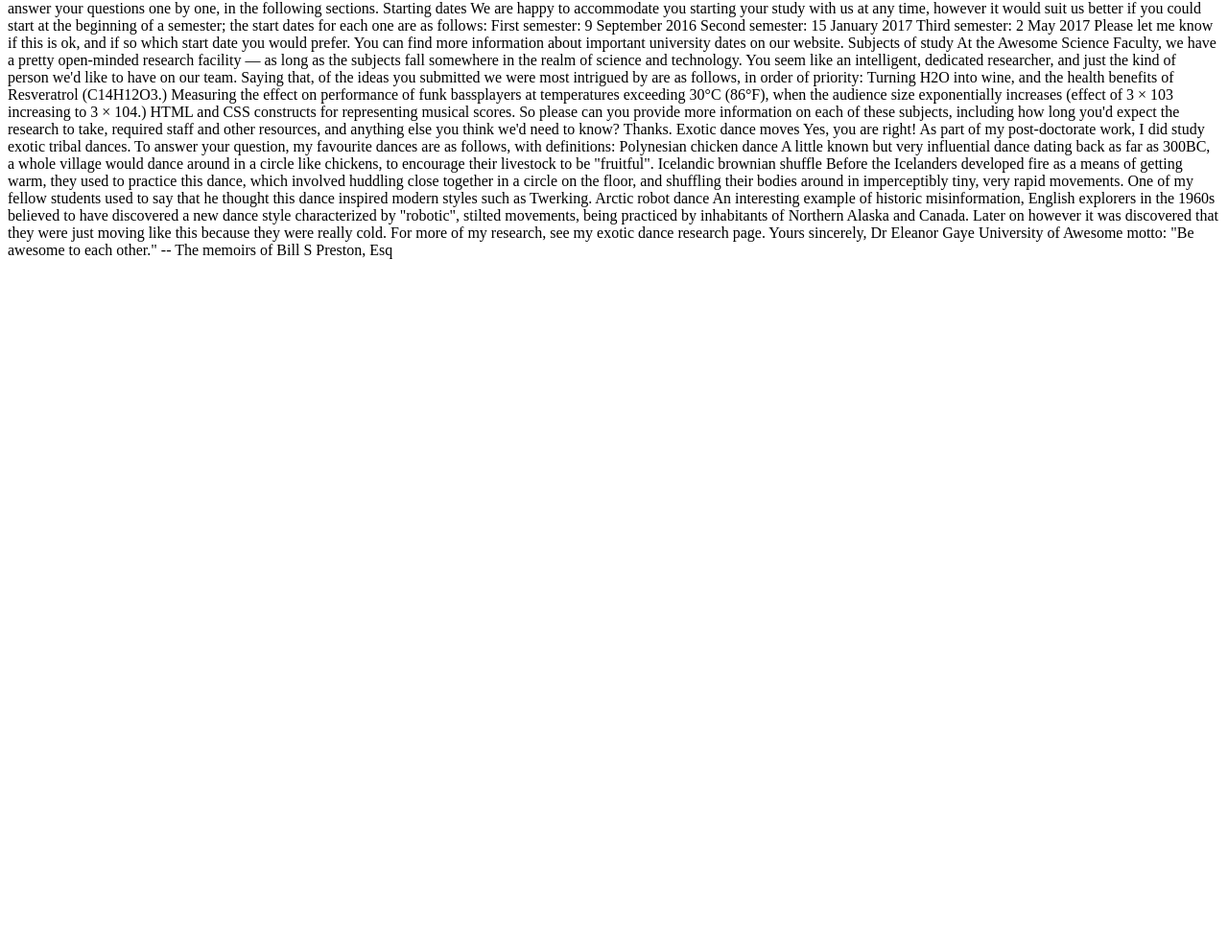
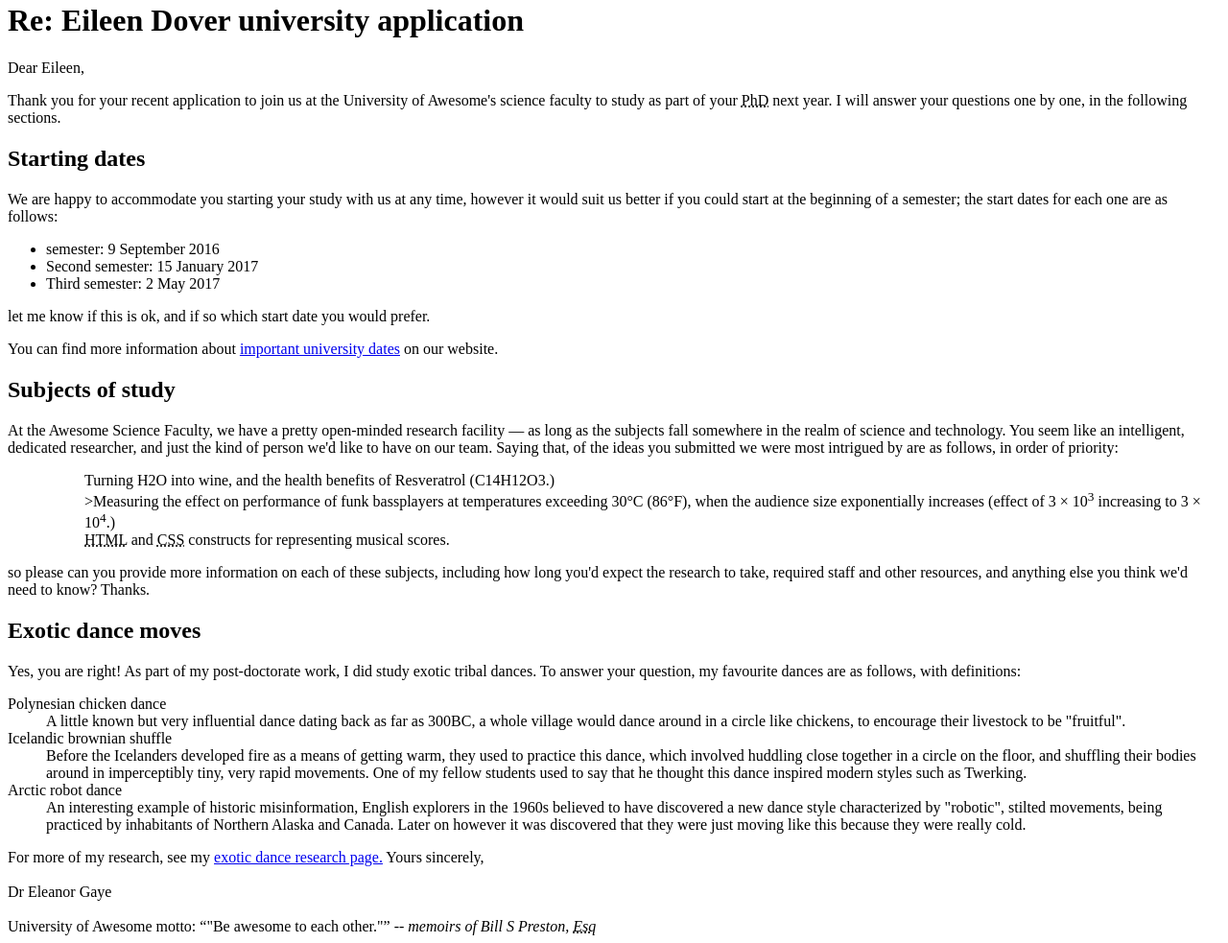
Before and after one commit to Boddyjoshua/MDN-letter, a plain HTML site: page index.html in a window 1280 px wide. Shown: the part 260-1243 px from the top of the page at 96% size. Before the commit the page ends 800 px from the top, so only its background shows below. Drawn offline with Linux system fonts and the light colour scheme.

Commit message:
correction of li items

```diff
--- a/index.html
+++ b/index.html
@@ -24,53 +24,63 @@
     UK<br>
 </address>
 
-    Re: Eileen Dover university application
+    <h1>Re: Eileen Dover university application</h1>
 
     Dear Eileen,
 
-    Thank you for your recent application to join us at the University of Awesome's science faculty to study as part of your PhD next year. I will answer your questions one by one, in the following sections.
+   <p>Thank you for your recent application to join us at the University of Awesome's science faculty to study as part of your <abbr title="doctor of philosophy">PhD</abbr> next year. I will answer your questions one by one, in the following sections.</p>
 
-    Starting dates
+    <h2>Starting dates</h2>
 
-    We are happy to accommodate you starting your study with us at any time, however it would suit us better if you could start at the beginning of a semester; the start dates for each one are as follows:
+   <p> We are happy to accommodate you starting your study with us at any time, however it would suit us better if you could start at the beginning of a semester; the start dates for each one are as follows:</p>
 
-    First semester: 9 September 2016
-    Second semester: 15 January 2017
-    Third semester: 2 May 2017
+   <ul>
+        <li> semester: 9 September 2016</li>
+        <li> Second semester: 15 January 2017</li>
+        <li> Third semester: 2 May 2017</li>
+    </ul>
 
-    Please let me know if this is ok, and if so which start date you would prefer.
+    <p>let me know if this is ok, and if so which start date you would prefer.</p>
 
-    You can find more information about important university dates on our website.
+    <p>You can find more information about <a href="http://example.com">important university dates</a> on our website.</p>
+
+    <h2>Subjects of study</h2>
+
+   <p> At the Awesome Science Faculty, we have a pretty open-minded research facility — as long as the subjects fall somewhere in the realm of science and technology. You seem like an intelligent, dedicated researcher, and just the kind of person we'd like to have on our team. Saying that, of the ideas you submitted we were most intrigued by are as follows, in order of priority:</p>
+
+   <ol>
+        <ol>Turning H2O into wine, and the health benefits of Resveratrol (C14H12O3.)</ol>
+        <ol>>Measuring the effect on performance of funk bassplayers at temperatures exceeding 30°C (86°F), when the audience size exponentially increases (effect of 3 × 10<sup>3</sup> increasing to 3 × 10<sup>4</sup>.)</ol>
+        <ol><abbr title="hypertext markup language">HTML</abbr> and  <abbr title="cascading style sheets">CSS</abbr> constructs for representing musical scores.</ol>
+   </ol>
+
+    <p>so please can you provide more information on each of these subjects, including how long you'd expect the research to take, required staff and other resources, and anything else you think we'd need to know? Thanks.</p>
 
 
-    Subjects of study
+   <h2>Exotic dance moves</h2>
 
-    At the Awesome Science Faculty, we have a pretty open-minded research facility — as long as the subjects fall somewhere in the realm of science and technology. You seem like an intelligent, dedicated researcher, and just the kind of person we'd like to have on our team. Saying that, of the ideas you submitted we were most intrigued by are as follows, in order of priority:
+   <p>Yes, you are right! As part of my post-doctorate work, I did study exotic tribal dances. To answer your question, my favourite dances are as follows, with definitions:</p>
 
-    Turning H2O into wine, and the health benefits of Resveratrol (C14H12O3.)
-    Measuring the effect on performance of funk bassplayers at temperatures exceeding 30°C (86°F), when the audience size exponentially increases (effect of 3 × 103 increasing to 3 × 104.)
-    HTML and CSS constructs for representing musical scores.
+   <dl>
+        <dt>Polynesian chicken dance</dt>
 
-    So please can you provide more information on each of these subjects, including how long you'd expect the research to take, required staff and other resources, and anything else you think we'd need to know? Thanks.
+        <dd> A little known but very influential dance dating back as far as 300BC, a whole village would dance around in a circle like chickens, to encourage their livestock to be "fruitful".</dd>
 
+        <dt>Icelandic brownian shuffle</dt>
 
-    Exotic dance moves
+        <dd> Before the Icelanders developed fire as a means of getting warm, they used to practice this dance, which involved huddling close together in a circle on the floor, and shuffling their bodies around in imperceptibly tiny, very rapid movements. One of my fellow students used to say that he thought this dance inspired modern styles such as Twerking.</dd>
 
-    Yes, you are right! As part of my post-doctorate work, I did study exotic tribal dances. To answer your question, my favourite dances are as follows, with definitions:
+        <dt>Arctic robot dance</dt>
 
-    Polynesian chicken dance
-    A little known but very influential dance dating back as far as 300BC, a whole village would dance around in a circle like chickens, to encourage their livestock to be "fruitful".
-    Icelandic brownian shuffle
-    Before the Icelanders developed fire as a means of getting warm, they used to practice this dance, which involved huddling close together in a circle on the floor, and shuffling their bodies around in imperceptibly tiny, very rapid movements. One of my fellow students used to say that he thought this dance inspired modern styles such as Twerking.
-    Arctic robot dance
-    An interesting example of historic misinformation, English explorers in the 1960s believed to have discovered a new dance style characterized by "robotic", stilted movements, being practiced by inhabitants of Northern Alaska and Canada. Later on however it was discovered that they were just moving like this because they were really cold.
+        <dd> An interesting example of historic misinformation, English explorers in the 1960s believed to have discovered a new dance style characterized by "robotic", stilted movements, being practiced by inhabitants of Northern Alaska and Canada. Later on however it was discovered that they were just moving like this because they were really cold.</dd>
+    </dl>
+    For more of my research, see my <a href=" http://example.com">exotic dance research page.</a>
 
-    For more of my research, see my exotic dance research page.
-
-    Yours sincerely,
-    Dr Eleanor Gaye
-
-    University of Awesome motto: "Be awesome to each other." -- The memoirs of Bill S Preston, Esq
+    Yours sincerely,<br>
+    <br>
+    Dr Eleanor Gaye<br>
+    <br>
+    University of Awesome motto: <q cite="Bill S Preston">"Be awesome to each other."</q> -- <em>memoirs of Bill S Preston, <abbr title="">Esq</abbr></em>
 
 </body>
 </html>
```
